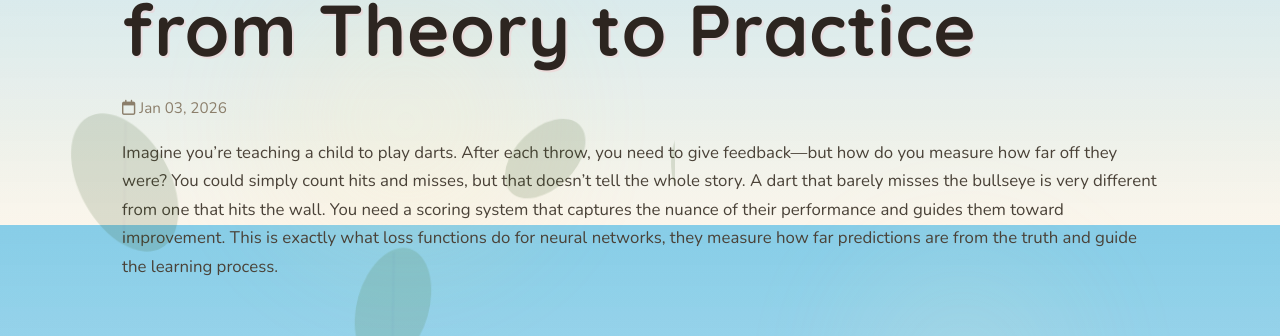
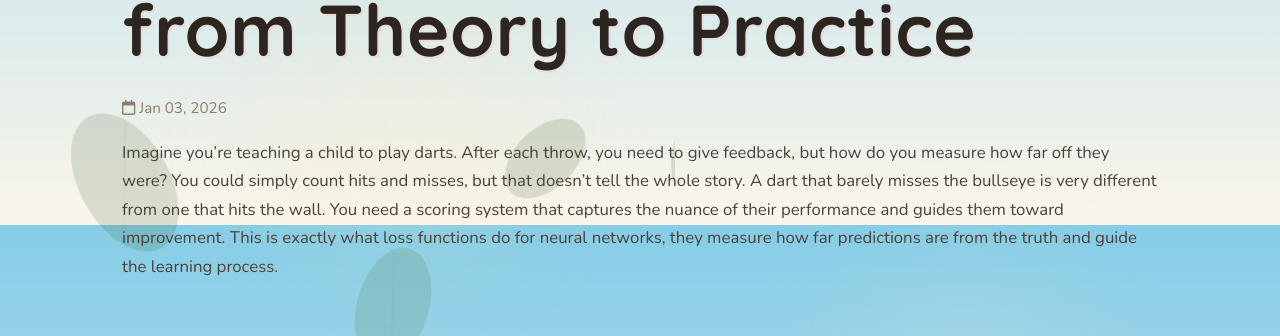
Before and after one commit to mayank1101/mayank1101.github.io, a Jekyll site: the page built from _posts/2025-01-03-loss-functions.md, in a window 1280 px wide and 900 px high, scrolled down 556 px. Shown: the part 119-455 px from the top of the window. Built offline with Jekyll 4.4.1, drawn with Linux system fonts in a browser that asks for light colours.

Commit message:
fixed typos in article

```diff
--- a/_posts/2025-01-03-loss-functions.md
+++ b/_posts/2025-01-03-loss-functions.md
@@ -8,7 +8,7 @@ series_image: "/assets/images/2026-01-03-loss-functions/loss-functions.png"
 excerpt: "Master loss functions from MSE to Focal Loss with comprehensive theory, implementation, and practical guidance for choosing the right loss."
 ---
 
-Imagine you're teaching a child to play darts. After each throw, you need to give feedback—but how do you measure how far off they were? You could simply count hits and misses, but that doesn't tell the whole story. A dart that barely misses the bullseye is very different from one that hits the wall. You need a scoring system that captures the nuance of their performance and guides them toward improvement. This is exactly what loss functions do for neural networks, they measure how far predictions are from the truth and guide the learning process.
+Imagine you're teaching a child to play darts. After each throw, you need to give feedback, but how do you measure how far off they were? You could simply count hits and misses, but that doesn't tell the whole story. A dart that barely misses the bullseye is very different from one that hits the wall. You need a scoring system that captures the nuance of their performance and guides them toward improvement. This is exactly what loss functions do for neural networks, they measure how far predictions are from the truth and guide the learning process.
 
 ## Table of Contents
 
```
